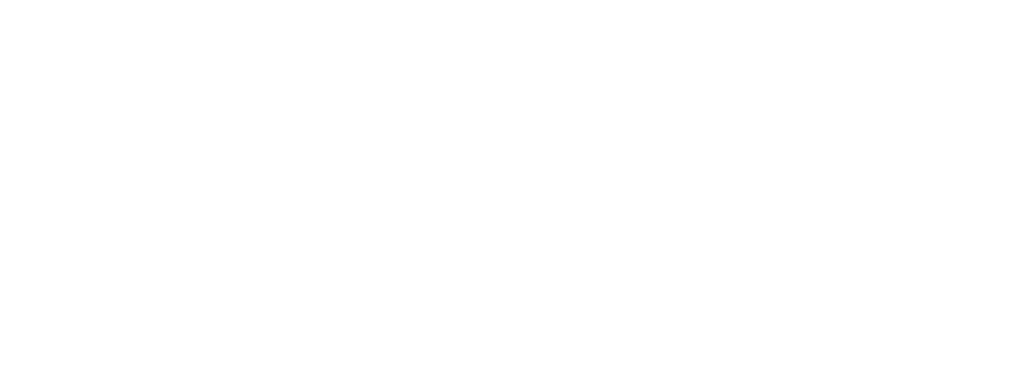
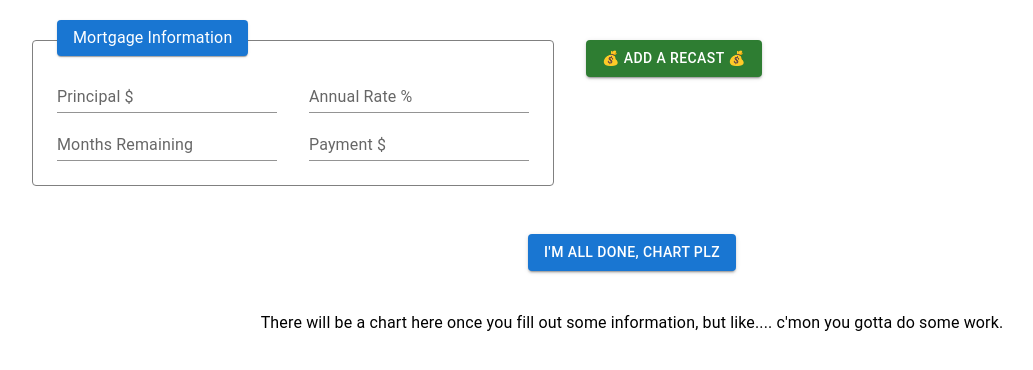
Before and after one commit to bjs0026/recaster, a plain HTML site: page index.html in a window 1280 px wide. Shown: the whole page, without its empty margins (8-1041 px from the left). Drawn offline with Linux system fonts and the light colour scheme; the site is published under a folder, as on GitHub Pages, so addresses that start at the root find nothing.

Commit message:
Update index.html

```diff
--- a/index.html
+++ b/index.html
@@ -5,8 +5,8 @@
     <link rel="icon" type="image/svg+xml" href="/vite.svg" />
     <meta name="viewport" content="width=device-width, initial-scale=1.0" />
     <title>💰 Recaster Master</title>
-    <script type="module" crossorigin src="/assets/index-C2KXHsqn.js"></script>
-    <link rel="stylesheet" crossorigin href="/assets/index-C21JKNA8.css">
+    <script type="module" crossorigin src="./assets/index-C2KXHsqn.js"></script>
+    <link rel="stylesheet" crossorigin href="./assets/index-C21JKNA8.css">
   </head>
   <body>
     <div id="root"></div>
```
